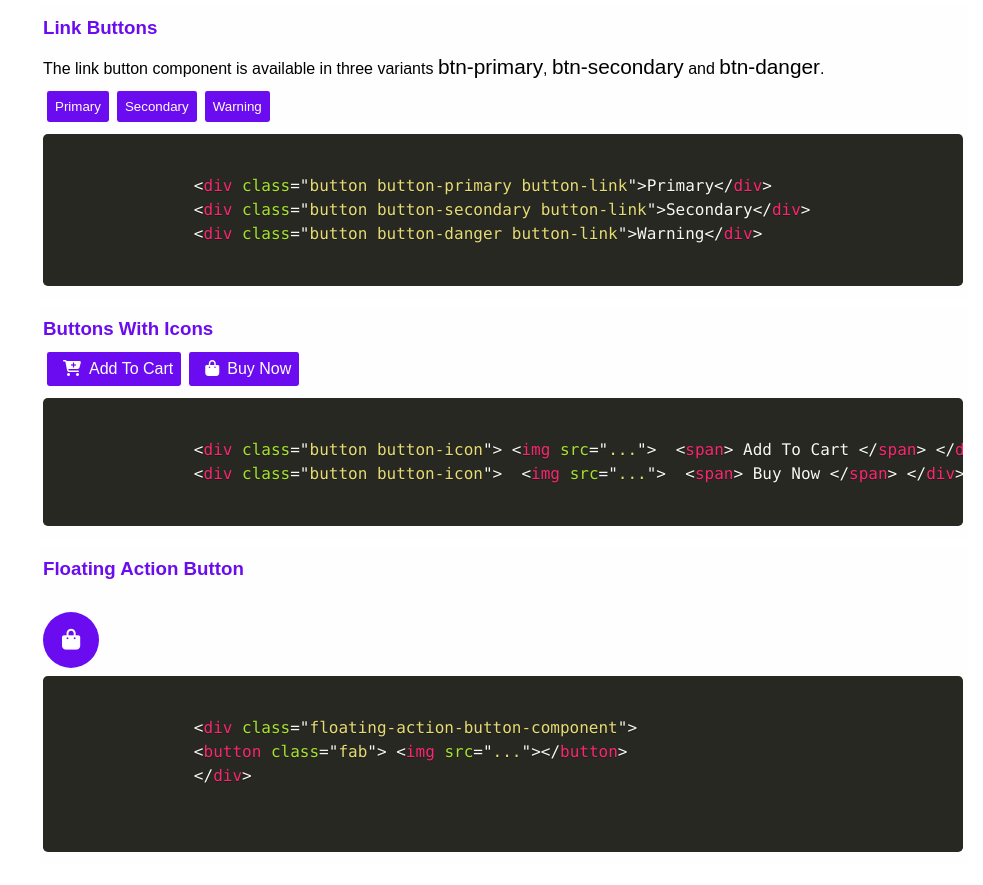
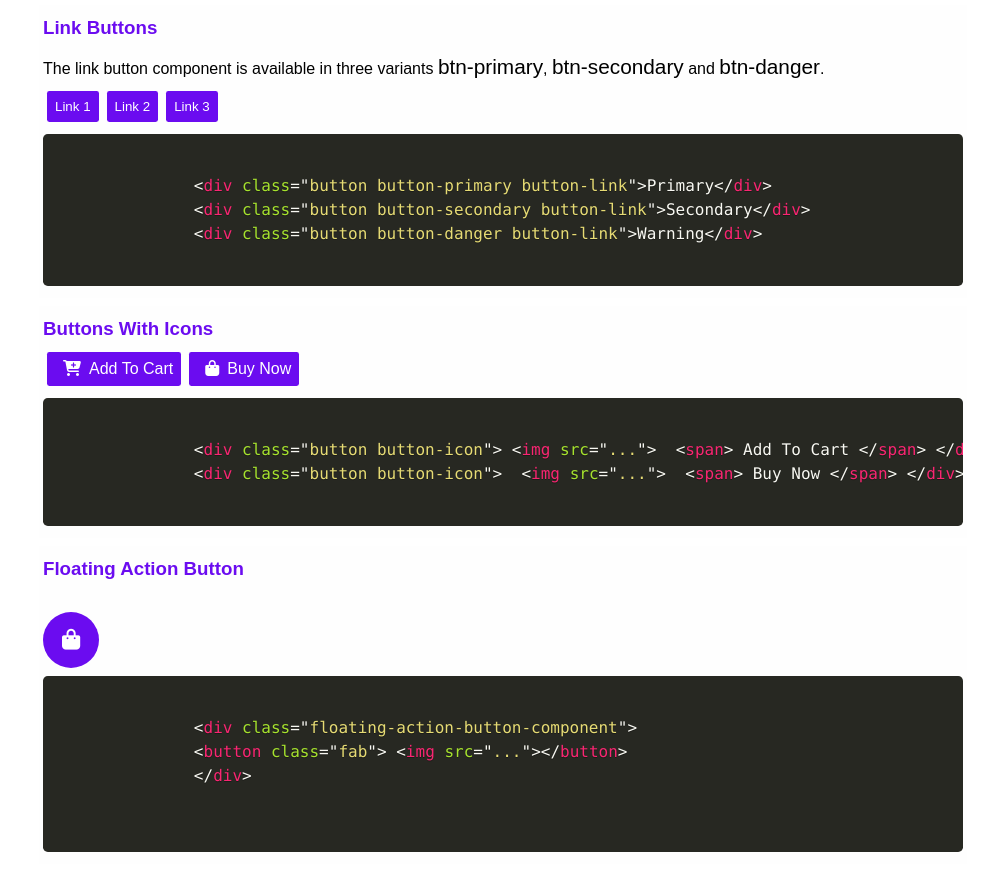
Before and after one commit to athar05/component-library, a plain HTML site: page components.html in a window 1280 px wide. Shown: the part 3772-4657 px from the top of the page, without its empty margins (297-1280 px from the left). Drawn offline with Linux system fonts and the light colour scheme.

```diff
--- a/components.html
+++ b/components.html
@@ -300,17 +300,17 @@
 
             <a href="">
               <button class="button button-primary button-link">
-                Primary
+                Link 1
               </button>
             </a>
             <a href="">
               <button class=" button button-secondary button-link">
-                Secondary
+                Link 2
               </button>
             </a>
             <a href="">
               <button class="button button-danger button-link">
-                Warning
+                Link 3
               </button>
             </a>
           </div>
```
